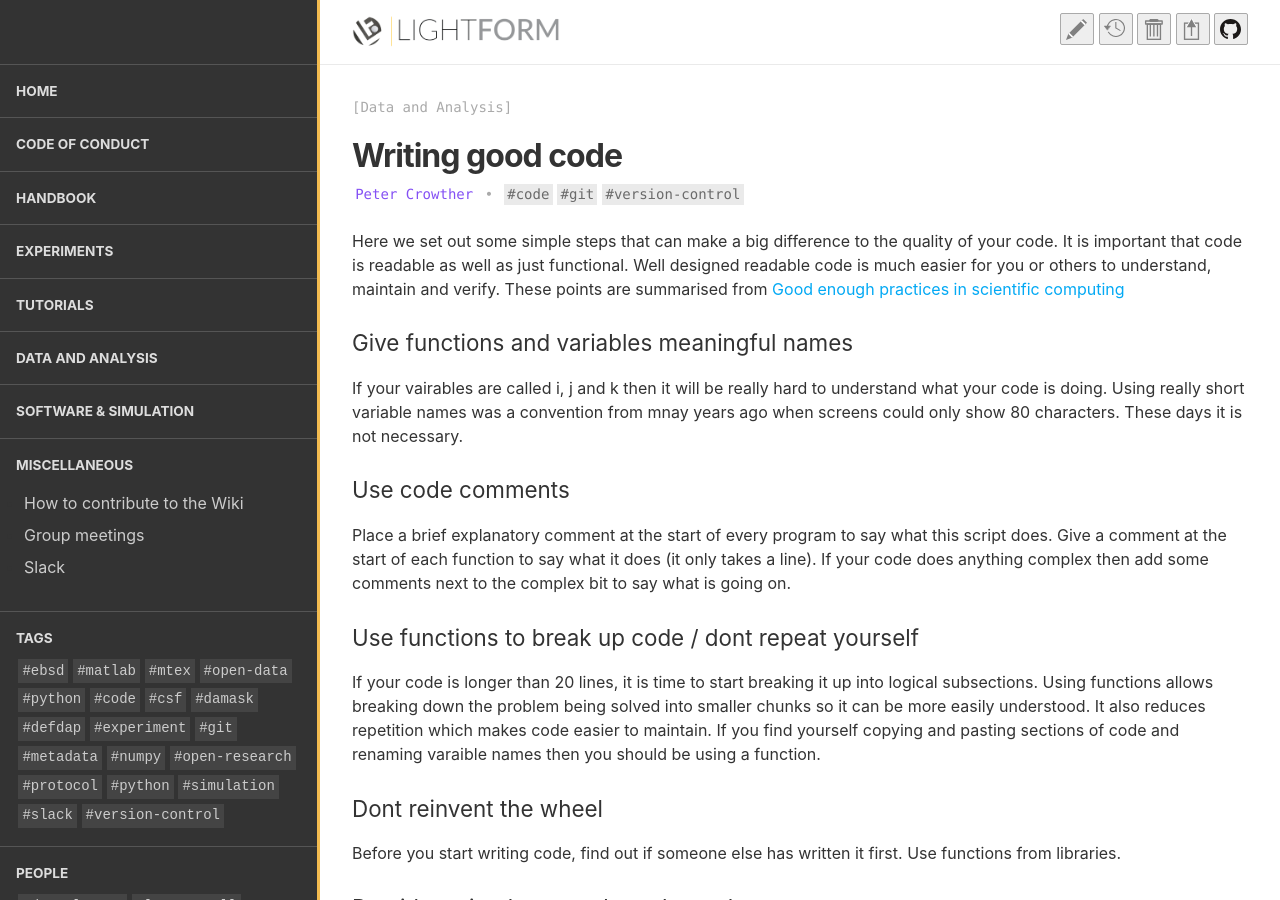
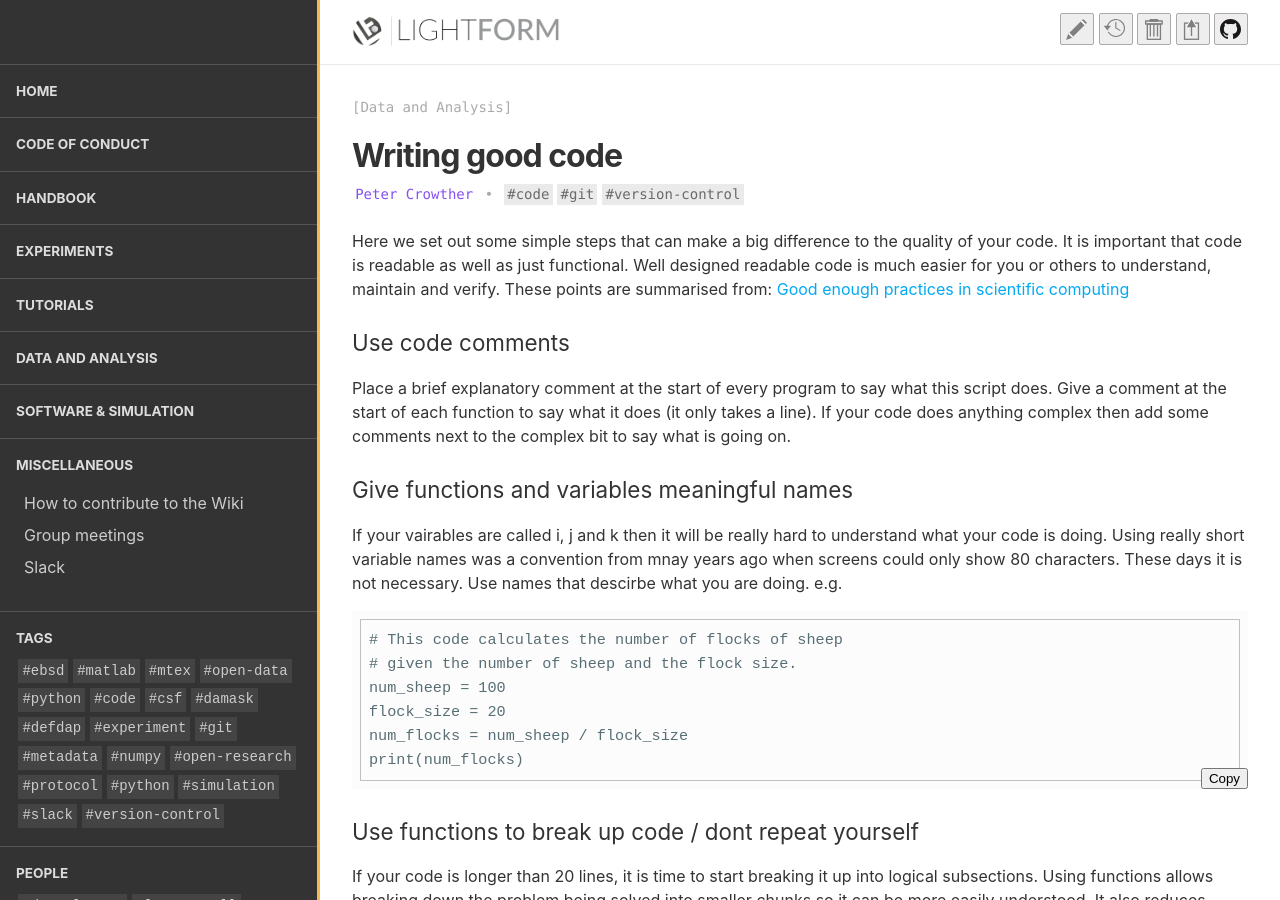
Before and after one commit to LightForm-group/wiki, a Jekyll site: the page built from collections/_data_analysis/writing-good-code.md, in a window 1280 px wide and 900 px high. Built offline with Jekyll 4.4.1, drawn with Linux system fonts in a browser that asks for light colours; nearby versions of some CDN libraries.

````diff
--- a/collections/_data_analysis/writing-good-code.md
+++ b/collections/_data_analysis/writing-good-code.md
@@ -8,14 +8,23 @@
 published: true
 ---
 
-Here we set out some simple steps that can make a big difference to the quality of your code. It is important that code is readable as well as just functional. Well designed readable code is much easier for you or others to understand, maintain and verify. These points are summarised from [Good enough practices in scientific computing
+Here we set out some simple steps that can make a big difference to the quality of your code. It is important that code is readable as well as just functional. Well designed readable code is much easier for you or others to understand, maintain and verify. These points are summarised from: [Good enough practices in scientific computing
 ](https://journals.plos.org/ploscompbiol/article?id=10.1371/journal.pcbi.1005510)
-
-### Give functions and variables meaningful names
-If your vairables are called i, j and k then it will be really hard to understand what your code is doing. Using really short variable names was a convention from mnay years ago when screens could only show 80 characters. These days it is not necessary.
 
 ### Use code comments
 Place a brief explanatory comment at the start of every program to say what this script does. Give a comment at the start of each function to say what it does (it only takes a line). If your code does anything complex then add some comments next to the complex bit to say what is going on.
+
+### Give functions and variables meaningful names
+If your vairables are called i, j and k then it will be really hard to understand what your code is doing. Using really short variable names was a convention from mnay years ago when screens could only show 80 characters. These days it is not necessary. Use names that descirbe what you are doing. e.g.
+
+```
+# This code calculates the number of flocks of sheep
+# given the number of sheep and the flock size.
+num_sheep = 100
+flock_size = 20
+num_flocks = num_sheep / flock_size
+print(num_flocks)
+```
 
 ### Use functions to break up code / dont repeat yourself
 If your code is longer than 20 lines, it is time to start breaking it up into logical subsections. Using functions allows breaking down the problem being solved into smaller chunks so it can be more easily understood. It also reduces repetition which makes code easier to maintain. If you find yourself copying and pasting sections of code and renaming varaible names then you should be using a function.
````
Also changed, not shown: collections/_data_analysis/index.md (+2 -0 lines), collections/_data_analysis/organisation-of-research-data.md (+1 -1 lines), collections/_data_analysis/using-git.md (+5 -5 lines), 1 other file.
